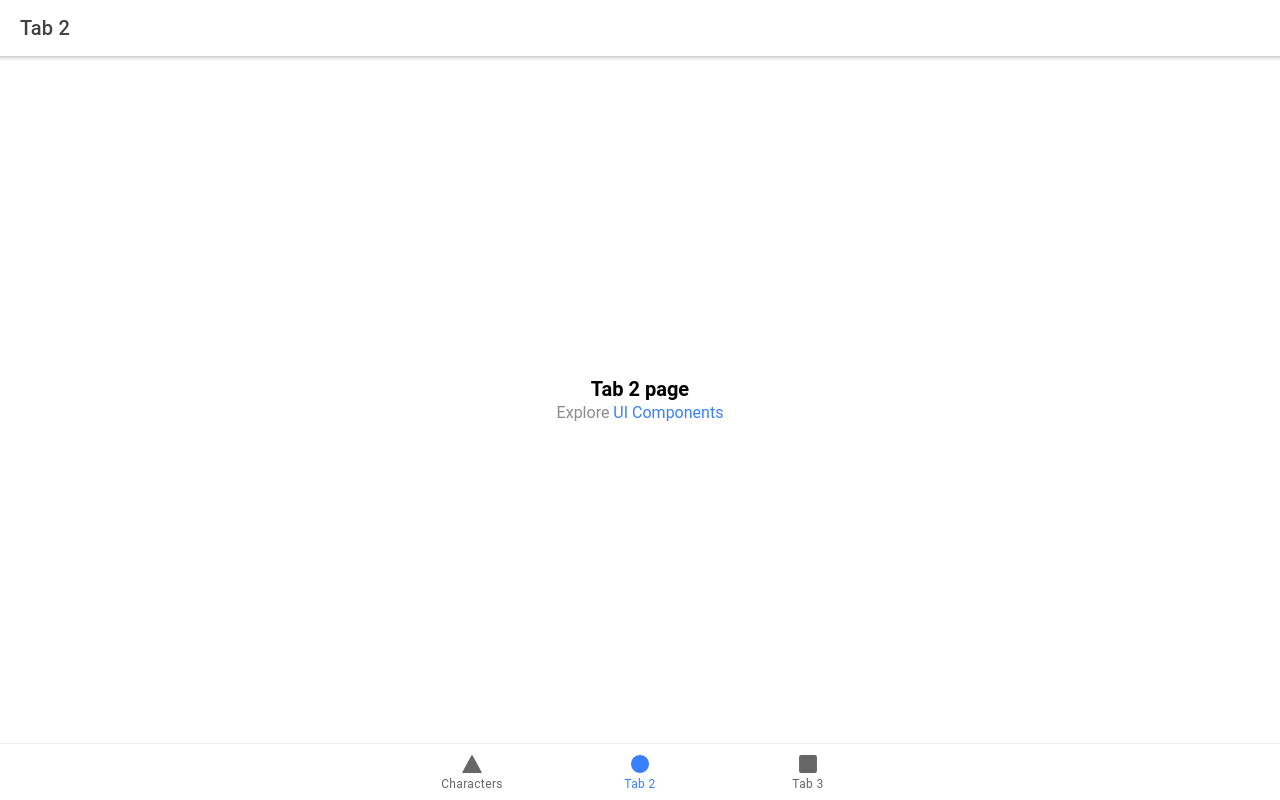
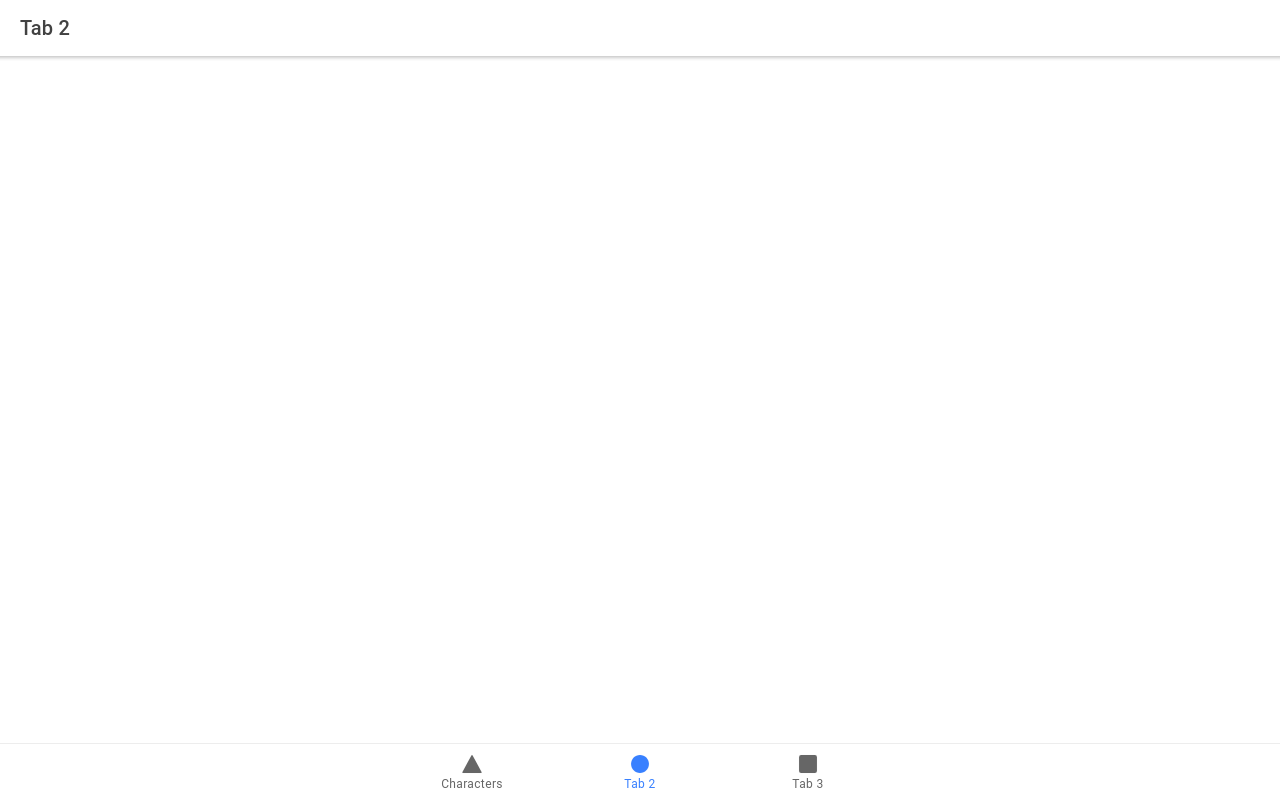
Before and after one commit to OskarLovsveden/2dv513-a3, a React (Create React App) app in the folder client/: page /tab2 in a window 1280 px wide. Built offline with nearby package versions, Linux system fonts and the light colour scheme.

Commit message:
breaking out characters into components

```diff
--- a/client/src/App.tsx
+++ b/client/src/App.tsx
@@ -11,7 +11,7 @@ import {
 } from '@ionic/react';
 import { IonReactRouter } from '@ionic/react-router';
 import { ellipse, square, triangle } from 'ionicons/icons';
-import Characters from './pages/Characters';
+import Tab1 from './pages/Tab1';
 import Tab2 from './pages/Tab2';
 import Tab3 from './pages/Tab3';
 
@@ -39,13 +39,13 @@ const App: React.FC = () => (
     <IonReactRouter>
       <IonTabs>
         <IonRouterOutlet>
-          <Route path="/characters" component={Characters} exact={true} />
+          <Route path="/tab1" component={Tab1} exact={true} />
           <Route path="/tab2" component={Tab2} exact={true} />
           <Route path="/tab3" component={Tab3} />
-          <Route path="/" render={() => <Redirect to="/characters" />} exact={true} />
+          <Route path="/" render={() => <Redirect to="/tab1" />} exact={true} />
         </IonRouterOutlet>
         <IonTabBar slot="bottom">
-          <IonTabButton tab="characters" href="/characters">
+          <IonTabButton tab="tab1" href="/tab1">
             <IonIcon icon={triangle} />
             <IonLabel>Characters</IonLabel>
           </IonTabButton>
--- /dev/null
+++ b/client/src/components/CharacterList.tsx
@@ -0,0 +1,52 @@
+import React, { useEffect, useState } from 'react';
+import { IonContent, IonHeader, IonList, IonPage, IonTitle, IonToolbar } from '@ionic/react';
+
+import axios from 'axios';
+import CharacterListItem from './CharacterListItem';
+
+interface character {
+    birth_planet: string,
+    name: string,
+    species: string;
+}
+
+const CharacterList: React.FC = () => {
+    const [people, setPeople] = useState<character[]>();
+
+    useEffect(() => {
+        const getPeople = async () => {
+            const users = await axios.get<character[]>("http://localhost:3000/people");
+            setPeople(users.data);
+        };
+        getPeople();
+    }, []);
+
+    const showPeople = () => {
+        if (people) {
+            return (
+                <IonList>
+                    {people.map((p, index) =>
+                        <CharacterListItem index={index} name={p.name} species={p.species} planet={p.birth_planet}></CharacterListItem>
+                    )}
+                </IonList>
+            );
+        }
+    };
+
+    showPeople();
+
+    return (
+        <IonPage>
+            <IonHeader>
+                <IonToolbar>
+                    <IonTitle>Characters</IonTitle>
+                </IonToolbar>
+            </IonHeader>
+            <IonContent fullscreen>
+                {showPeople()}
+            </IonContent>
+        </IonPage>
+    );
+};
+
+export default CharacterList;
--- /dev/null
+++ b/client/src/components/CharacterListItem.tsx
@@ -0,0 +1,25 @@
+import React from 'react';
+import { IonIcon, IonItem, IonLabel } from '@ionic/react';
+import { personCircleOutline } from 'ionicons/icons';
+
+interface props {
+  index: number,
+  name: string,
+  species: string,
+  planet: string;
+}
+
+const CharacterListItem: React.FC<props> = ({ index, name, species, planet }) => {
+  return (
+    <IonItem key={index}>
+      <IonIcon icon={personCircleOutline} slot="start"></IonIcon>
+      <IonLabel>
+        <h2>{name}</h2>
+        <h3>{species}</h3>
+        <h3>{planet}</h3>
+      </IonLabel>
+    </IonItem>
+  );
+};
+
+export default CharacterListItem;
--- a/client/src/components/ExploreContainer.css
+++ /dev/null
@@ -1,24 +0,0 @@
-.container {
-  text-align: center;
-  position: absolute;
-  left: 0;
-  right: 0;
-  top: 50%;
-  transform: translateY(-50%);
-}
-
-.container strong {
-  font-size: 20px;
-  line-height: 26px;
-}
-
-.container p {
-  font-size: 16px;
-  line-height: 22px;
-  color: #8c8c8c;
-  margin: 0;
-}
-
-.container a {
-  text-decoration: none;
-}
--- a/client/src/components/ExploreContainer.tsx
+++ /dev/null
@@ -1,17 +0,0 @@
-import React from 'react';
-import './ExploreContainer.css';
-
-interface ContainerProps {
-  name: string;
-}
-
-const ExploreContainer: React.FC<ContainerProps> = ({ name }) => {
-  return (
-    <div className="container">
-      <strong>{name}</strong>
-      <p>Explore <a target="_blank" rel="noopener noreferrer" href="https://ionicframework.com/docs/components">UI Components</a></p>
-    </div>
-  );
-};
-
-export default ExploreContainer;
--- a/client/src/pages/Characters.tsx
+++ /dev/null
@@ -1,62 +0,0 @@
-import React, { useEffect, useState } from 'react';
-import { IonAvatar, IonContent, IonHeader, IonItem, IonLabel, IonList, IonPage, IonTitle, IonToolbar } from '@ionic/react';
-import { personCircleOutline } from 'ionicons/icons';
-import './Characters.css';
-
-import axios from 'axios';
-
-const Characters: React.FC = () => {
-  interface character {
-    birth_planet: string,
-    name: string,
-    species: string;
-  }
-
-  const [people, setPeople] = useState<character[]>();
-
-  useEffect(() => {
-    const getPeople = async () => {
-      const users = await axios.get<character[]>("http://localhost:3000/people");
-      setPeople(users.data);
-    };
-    getPeople();
-  }, []);
-
-  const showPeople = () => {
-    if (people) {
-      return (
-        <IonList>
-          {people.map((p, index) => (
-            <IonItem key={index}>
-              <IonAvatar slot="start">
-                <img style={{ borderRadius: 0 }} src={personCircleOutline} alt="a thing"></img>
-              </IonAvatar>
-              <IonLabel>
-                <h2>{p.name}</h2>
-                <h3>{p.species}</h3>
-                <h3>{p.birth_planet}</h3>
-              </IonLabel>
-            </IonItem>
-          ))}
-        </IonList>
-      );
-    }
-  };
-
-  showPeople();
-
-  return (
-    <IonPage>
-      <IonHeader>
-        <IonToolbar>
-          <IonTitle>Characters</IonTitle>
-        </IonToolbar>
-      </IonHeader>
-      <IonContent fullscreen>
-        {showPeople()}
-      </IonContent>
-    </IonPage>
-  );
-};
-
-export default Characters;
--- /dev/null
+++ b/client/src/pages/Tab1.tsx
@@ -0,0 +1,11 @@
+import React from 'react';
+
+import CharacterList from '../components/CharacterList';
+
+const Tab1: React.FC = () => {
+  return (
+    <CharacterList></CharacterList>
+  );
+};
+
+export default Tab1;
--- a/client/src/pages/Tab2.tsx
+++ b/client/src/pages/Tab2.tsx
@@ -1,7 +1,5 @@
 import React from 'react';
 import { IonContent, IonHeader, IonPage, IonTitle, IonToolbar } from '@ionic/react';
-import ExploreContainer from '../components/ExploreContainer';
-import './Tab2.css';
 
 const Tab2: React.FC = () => {
   return (
@@ -12,12 +10,6 @@ const Tab2: React.FC = () => {
         </IonToolbar>
       </IonHeader>
       <IonContent fullscreen>
-        <IonHeader collapse="condense">
-          <IonToolbar>
-            <IonTitle size="large">Tab 2</IonTitle>
-          </IonToolbar>
-        </IonHeader>
-        <ExploreContainer name="Tab 2 page" />
       </IonContent>
     </IonPage>
   );
--- a/client/src/pages/Tab3.tsx
+++ b/client/src/pages/Tab3.tsx
@@ -1,7 +1,5 @@
 import React from 'react';
 import { IonContent, IonHeader, IonPage, IonTitle, IonToolbar } from '@ionic/react';
-import ExploreContainer from '../components/ExploreContainer';
-import './Tab3.css';
 
 const Tab3: React.FC = () => {
   return (
@@ -12,12 +10,6 @@ const Tab3: React.FC = () => {
         </IonToolbar>
       </IonHeader>
       <IonContent fullscreen>
-        <IonHeader collapse="condense">
-          <IonToolbar>
-            <IonTitle size="large">Tab 3</IonTitle>
-          </IonToolbar>
-        </IonHeader>
-        <ExploreContainer name="Tab 3 page" />
       </IonContent>
     </IonPage>
   );
```
Also changed, not shown: client/src/pages/Characters.css (deleted), client/src/pages/Tab2.css (deleted), client/src/pages/Tab3.css (deleted).
